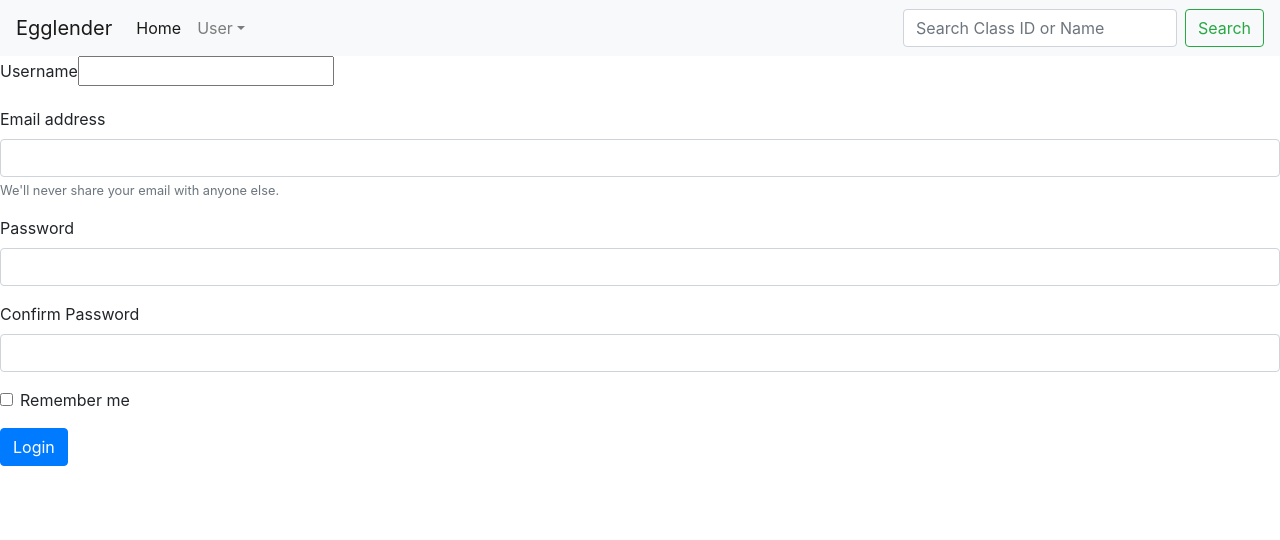
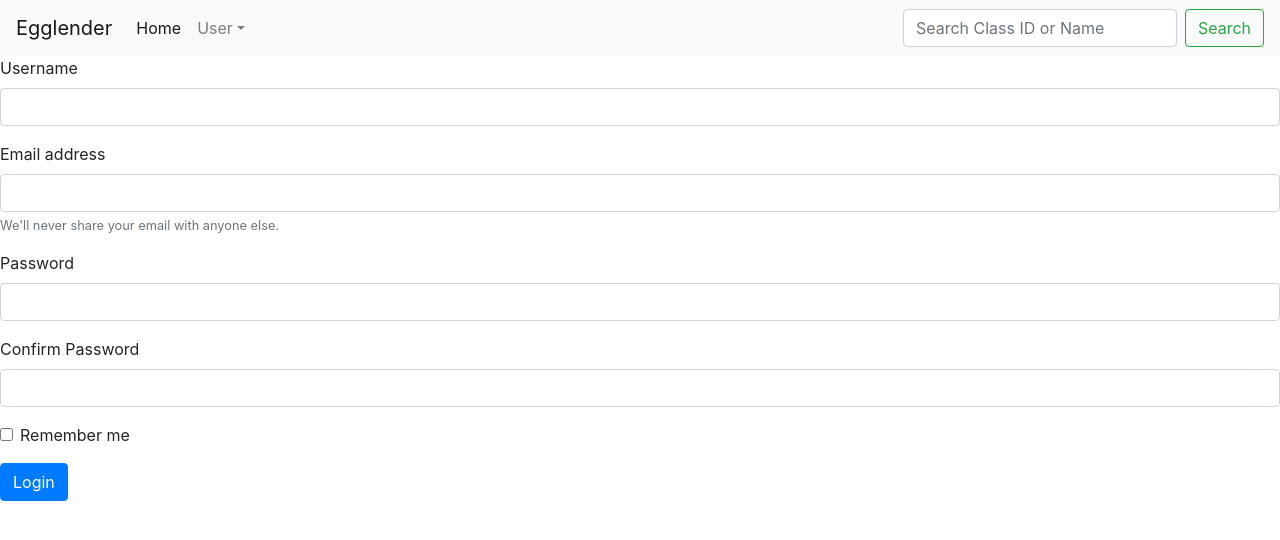
Before and after one commit to Clumsyndicate/Smart-Calendar-Frontend, a React (Create React App) app in the folder egglenderlogin/egglenderlogin/: page /register in a window 1280 px wide. Shown: the top 540 px of the page. Built offline with nearby package versions, Linux system fonts and the light colour scheme.

Commit message:
add invalid notification
add invalid notification and seperate the code

```diff
--- /dev/null
+++ b/egglenderlogin/egglenderlogin/src/mypages/register/Registerf.jsx
@@ -0,0 +1,109 @@
+import React, {Component} from 'react'
+import classnames  from 'classnames'
+export default class Registerf extends Component
+{
+    state = {
+        info: {
+        userName: '',
+        userEmail: '',
+        userPwd: '',
+        userPwd2: '',
+
+        },
+
+        errMessage: [],
+    };
+    handleSubmit = async e => {
+        e.preventDefault();
+        this.setState({ errMessage: [] });
+        console.log(this.state.info)
+        // const { data } = await this.props.registerFn.registerAct(
+        //   this.state
+        // );
+        const {data} = await this.props.registerFn.registerAct(this.state.info)
+        console.log(data)
+        if(data.status === 1)
+        {
+            return this.setState(
+                {
+                    errMessage:data.msg,
+                }
+            );
+        }
+    }
+    handleInput = data =>
+    {
+        this.setState({
+            info:{
+                ...this.state.info,
+                [data.target.id]:data.target.value
+            }
+
+        });
+    }
+    render(){
+        const { userName, userEmail, userPwd, userPwd2} = this.state.info;
+        const {errMessage}  =this.state;
+        return(
+            <div>
+                <form onSubmit = {this.handleSubmit}>
+                    <div className="form-group">
+                        <label htmlFor="userName">Username</label>
+                        <input id="userName" type = "text"
+                        // className = "form-control is-invalid"
+                        className = {
+                            classnames("form-control",{
+                                "is-invalid": errMessage[0] === "userName"
+                            })}
+                        defaultValue={userName} onChange={this.handleInput}/>
+                        <small id="userNameHelp" className="form-text text-muted">
+                            {errMessage[0] === 'userName' && errMessage[1] }
+                        </small>
+                    </div>
+                    <div className="form-group ">
+                        <label htmlFor="userEmail">Email address</label>
+                        <input type="email"
+                        className = {
+                            classnames("form-control",{
+                                "is-invalid": errMessage[0] === "userEmail"
+                            })}
+                        id="userEmail" defaultValue={userEmail} onChange={this.handleInput}/>
+                        <small id="emailHelp" className="form-text text-muted">We'll never share your email with anyone else.</small>
+                        <small id="userEmailHelp" className="form-text text-muted">
+                            {errMessage[0] === 'userEmail' && errMessage[1] }
+                        </small>
+                    </div>
+                    <div className="form-group">
+                        <label htmlFor="userPwd">Password</label>
+                        <input type="password"
+                        className = {
+                            classnames("form-control",{
+                                "is-invalid": errMessage[0] === "userPwd"
+                            })}
+                        id="userPwd" defaultValue={userPwd} onChange={this.handleInput}/>
+                        <small id="userPwdHelp1" className="form-text text-muted">
+                            {errMessage[0] === 'userPwd' && errMessage[1] }
+                        </small>
+                    </div>
+                    <div className="form-group">
+                        <label htmlFor="userPwd2">Confirm Password</label>
+                        <input type="password"
+                        className = {
+                            classnames("form-control",{
+                                "is-invalid": errMessage[0] === "userPwd2"
+                            })}
+                        id="userPwd2" defaultValue={userPwd2} onChange={this.handleInput}/>
+                        <small id="userPwdHelp2" className="form-text text-muted">
+                            {errMessage[0] === 'userPwd2' && errMessage[1] }
+                        </small>
+                    </div>
+                    <div className="form-group form-check">
+                        <input type="checkbox" className="form-check-input" id="remember" onChange={this.handleInput}/>
+                        <label className="form-check-label" htmlFor="remember">Remember me</label>
+                    </div>
+                    <button type="submit" className="btn btn-primary">Login</button>
+                </form>
+            </div>
+        )
+    }
+}
--- a/egglenderlogin/egglenderlogin/src/mypages/register/index.jsx
+++ b/egglenderlogin/egglenderlogin/src/mypages/register/index.jsx
@@ -3,90 +3,13 @@ import {connect} from 'react-redux'
 import {bindActionCreators} from 'redux'
 import {registerAct} from './store/creator';
 import {reducer, actionCreator as registerActionCreator} from './store'
+import Registerf from './Registerf'
 class eggregister extends Component{
-    state = {
-        info: {
-        userName: '',
-        userEmail: '',
-        userPwd: '',
-        userPwd2: '',
+    render()
+    {
+        return <Registerf {...this.props}></Registerf>
+    }
 
-        },
-
-        errMessage: [],
-    };
-    handleSubmit = async e => {
-        e.preventDefault();
-        this.setState({ errMessage: [] });
-        console.log(this.state.info)
-        // const { data } = await this.props.registerFn.registerAct(
-        //   this.state
-        // );
-        const {data} = await this.props.registerFn.registerAct(this.state.info)
-        console.log(data)
-        if(data.status === 1)
-        {
-            return this.setState(
-                {
-                    errMessage:data.msg,
-                }
-            );
-        }
-    }
-    handleInput = data =>
-    {
-        this.setState({
-            info:{
-                ...this.state.info,
-                [data.target.id]:data.target.value
-            }
-
-        });
-    }
-    render(){
-        const { userName, userEmail, userPwd, userPwd2} = this.state.info;
-        const {errMessage}  =this.state;
-        return(
-            <div>
-                <form onSubmit = {this.handleSubmit}>
-                    <div className="form-group is-invalid">
-                        <label htmlFor="userName">Username</label>
-                        <input id="userName" type = "text" defaultValue={userName} onChange={this.handleInput}/>
-                        <small id="userNameHelp" className="form-text text-muted">
-                            {errMessage[0] === 'userName' && errMessage[1] }
-                        </small>
-                    </div>
-                    <div className="form-group ">
-                        <label htmlFor="userEmail">Email address</label>
-                        <input type="email" className="form-control" id="userEmail" defaultValue={userEmail} onChange={this.handleInput}/>
-                        <small id="emailHelp" className="form-text text-muted">We'll never share your email with anyone else.</small>
-                        <small id="userEmailHelp" className="form-text text-muted">
-                            {errMessage[0] === 'userEmail' && errMessage[1] }
-                        </small>
-                    </div>
-                    <div className="form-group">
-                        <label htmlFor="userPwd">Password</label>
-                        <input type="password" className="form-control" id="userPwd" defaultValue={userPwd} onChange={this.handleInput}/>
-                        <small id="userPwdHelp1" className="form-text text-muted">
-                            {errMessage[0] === 'userPwd' && errMessage[1] }
-                        </small>
-                    </div>
-                    <div className="form-group">
-                        <label htmlFor="userPwd2">Confirm Password</label>
-                        <input type="password" className="form-control" id="userPwd2" defaultValue={userPwd2} onChange={this.handleInput}/>
-                        <small id="userPwdHelp2" className="form-text text-muted">
-                            {errMessage[0] === 'userPwd2' && errMessage[1] }
-                        </small>
-                    </div>
-                    <div className="form-group form-check">
-                        <input type="checkbox" className="form-check-input" id="remember" onChange={this.handleInput}/>
-                        <label className="form-check-label" htmlFor="remember">Remember me</label>
-                    </div>
-                    <button type="submit" className="btn btn-primary">Login</button>
-                </form>
-            </div>
-        )
-    }
 }
 const mapStateToProps = state =>
 {
```
